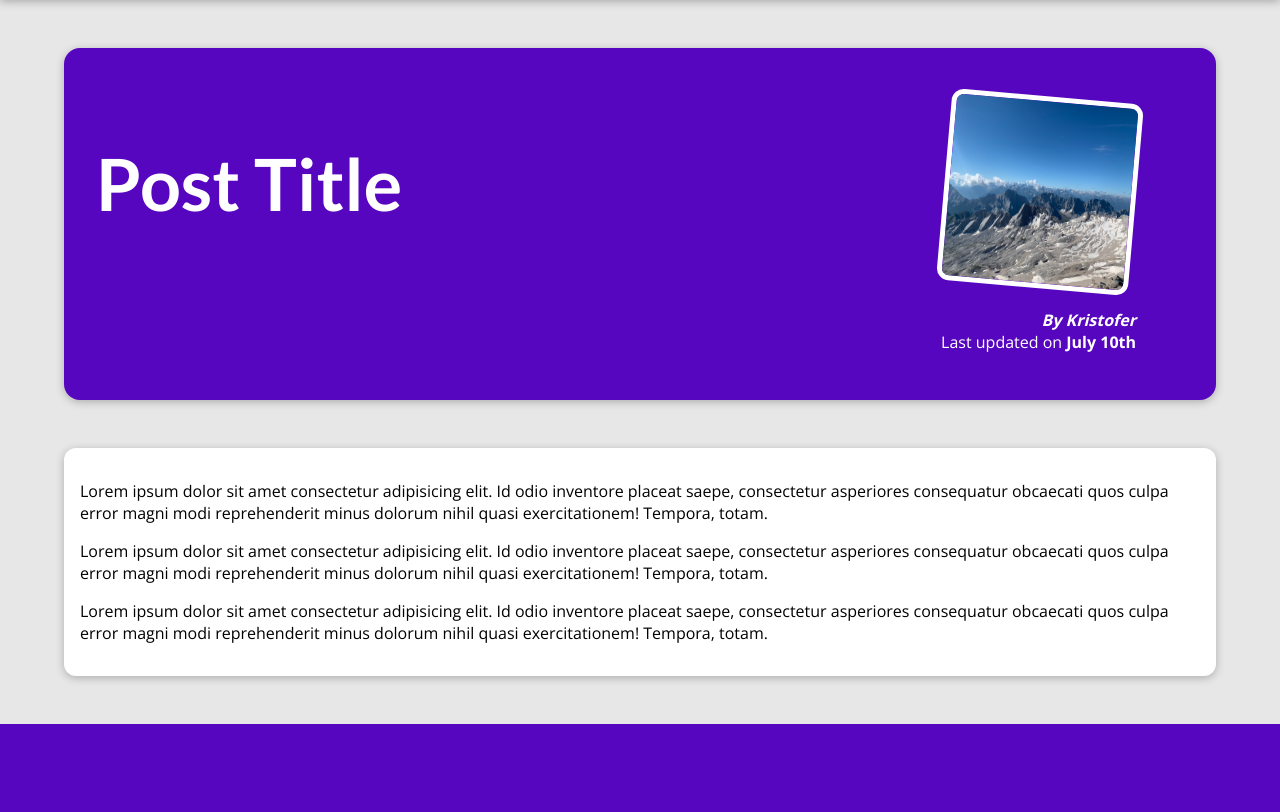
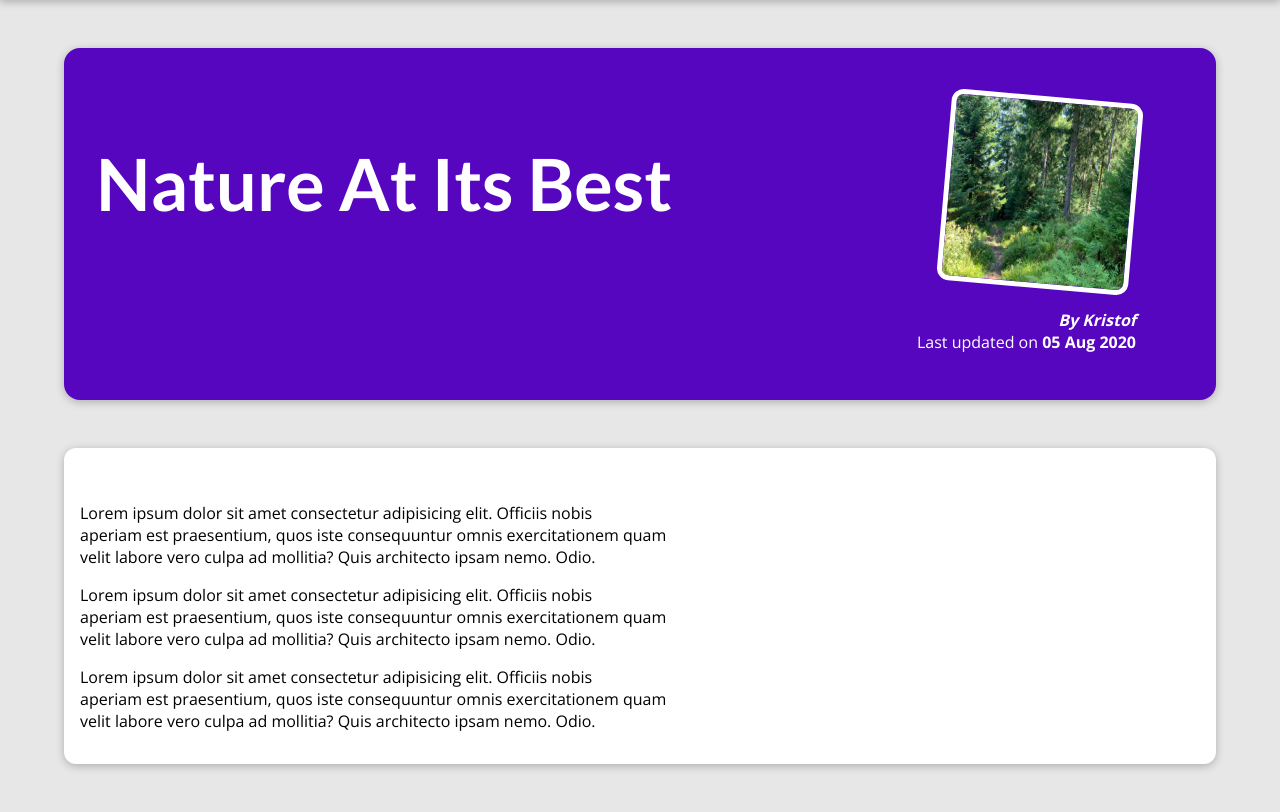
Before and after one commit to BoberKrzysztof/blog, a Django app: page /posts/into-the-woods in a window 1280 px wide. Shown: the part 80-892 px from the top of the page. Before the commit the page ends 804 px from the top, so only its background shows below. Run offline with Django 5.2, Linux system fonts and the light colour scheme.

Commit message:
Template features & syntax

```diff
--- a/blog/static/blog/post.css
+++ b/blog/static/blog/post.css
@@ -14,7 +14,7 @@
 
   .post a:hover,
   .post a:active {
-    transform: scale(1.07);
+    transform: scale(1.1);
     background-color: #390281;
     color: white;
   }
--- a/blog/templates/blog/index.html
+++ b/blog/templates/blog/index.html
@@ -22,7 +22,9 @@
         <h2>My Latest Posts</h2>
 
         <ul>
-            {% include "blog/includes/post.html" %}
+            {% for post in posts %}
+                {% include "blog/includes/post.html" %}
+            {% endfor %}
         </ul>
     </section>
 
--- a/blog/templates/blog/post-detail.html
+++ b/blog/templates/blog/post-detail.html
@@ -1,7 +1,9 @@
 {% extends "base.html" %}
 {% load static %}
 
-{% block title %}This Post Title{% endblock %}
+{% block title %}
+    {{ post.title }}
+{% endblock %}
 
 {% block css_files %}
     <link rel="stylesheet" href="{% static "blog/post-detail.css" %}" />
@@ -9,25 +11,17 @@
 
 {% block content %}
     <section id="summary">
-        <h2>Post Title</h2>
+        <h2>{{ post.title }}</h2>
         <article>
-            <img src="{% static "blog/images/mountains.jpg" %}" alt="Post Title" />
-            <address>By Kristofer</address>
+            <img src="{% static "blog/images/"|add:post.image %}" alt="{{ post.title }}" />
+            <address>By {{ post.author|title }}</address>
             <div>
-                Last updated on <time>July 10th</time>
+                Last updated on <time>{{ post.date|date:"d M Y" }}</time>
             </div>
         </article>
     </section>
 
     <main>
-        <p>
-            Lorem ipsum dolor sit amet consectetur adipisicing elit. Id odio inventore placeat saepe, consectetur asperiores consequatur obcaecati quos culpa error magni modi reprehenderit minus dolorum nihil quasi exercitationem! Tempora, totam.
-        </p>
-        <p>
-            Lorem ipsum dolor sit amet consectetur adipisicing elit. Id odio inventore placeat saepe, consectetur asperiores consequatur obcaecati quos culpa error magni modi reprehenderit minus dolorum nihil quasi exercitationem! Tempora, totam.
-        </p>
-        <p>
-            Lorem ipsum dolor sit amet consectetur adipisicing elit. Id odio inventore placeat saepe, consectetur asperiores consequatur obcaecati quos culpa error magni modi reprehenderit minus dolorum nihil quasi exercitationem! Tempora, totam.
-        </p>
+        {{ post.content|linebreaks }}
     </main>
 {% endblock %}
--- a/blog/views.py
+++ b/blog/views.py
@@ -1,11 +1,11 @@
 from datetime import date
 from django.shortcuts import render
 
-posts = [
+all_posts = [
     {
         "slug": "hike-in-the-mountains",
         "image": "mountains.jpg",
-        "author": "Maximilian",
+        "author": "Kristof",
         "date": date(2021, 7, 21),
         "title": "Mountain Hiking",
         "excerpt": "There's nothing like the views you get when hiking in the mountains! And I wasn't even prepared for what happened whilst I was enjoying the view!",
@@ -26,7 +26,7 @@
     {
         "slug": "programming-is-fun",
         "image": "coding.jpg",
-        "author": "Maximilian",
+        "author": "Kristof",
         "date": date(2022, 3, 10),
         "title": "Programming Is Great!",
         "excerpt": "Did you ever spend hours searching that one error in your code? Yep - that's what happened to me yesterday...",
@@ -47,7 +47,7 @@
     {
         "slug": "into-the-woods",
         "image": "woods.jpg",
-        "author": "Maximilian",
+        "author": "Kristof",
         "date": date(2020, 8, 5),
         "title": "Nature At Its Best",
         "excerpt": "Nature is amazing! The amount of inspiration I get when walking in nature is incredible!",
@@ -67,16 +67,29 @@
     }
 ]
 
-# Create your views here.
+
+# Helper function
+def get_date(post):
+    return post['date']
 
 
+# Create your views here.
 def starting_page(request):
-    return render(request, 'blog/index.html')
+    sorted_posts = sorted(all_posts, key=get_date)
+    latest_posts = sorted_posts[-3:]
+    return render(request, 'blog/index.html', {
+        "posts": latest_posts
+    })
 
 
 def posts(request):
-    return render(request, 'blog/all-posts.html')
+    return render(request, 'blog/all-posts.html', {
+        "all_posts": all_posts
+    })
 
 
 def post_detail(reqest, slug):
-    return render(reqest, 'blog/post-detail.html')
+    identified_post = next(post for post in all_posts if post['slug'] == slug)
+    return render(reqest, 'blog/post-detail.html', {
+        "post": identified_post
+    })
```
Also changed, not shown: blog/templates/blog/all-posts.html (+3 -6 lines), blog/templates/blog/includes/post.html (+4 -4 lines).
